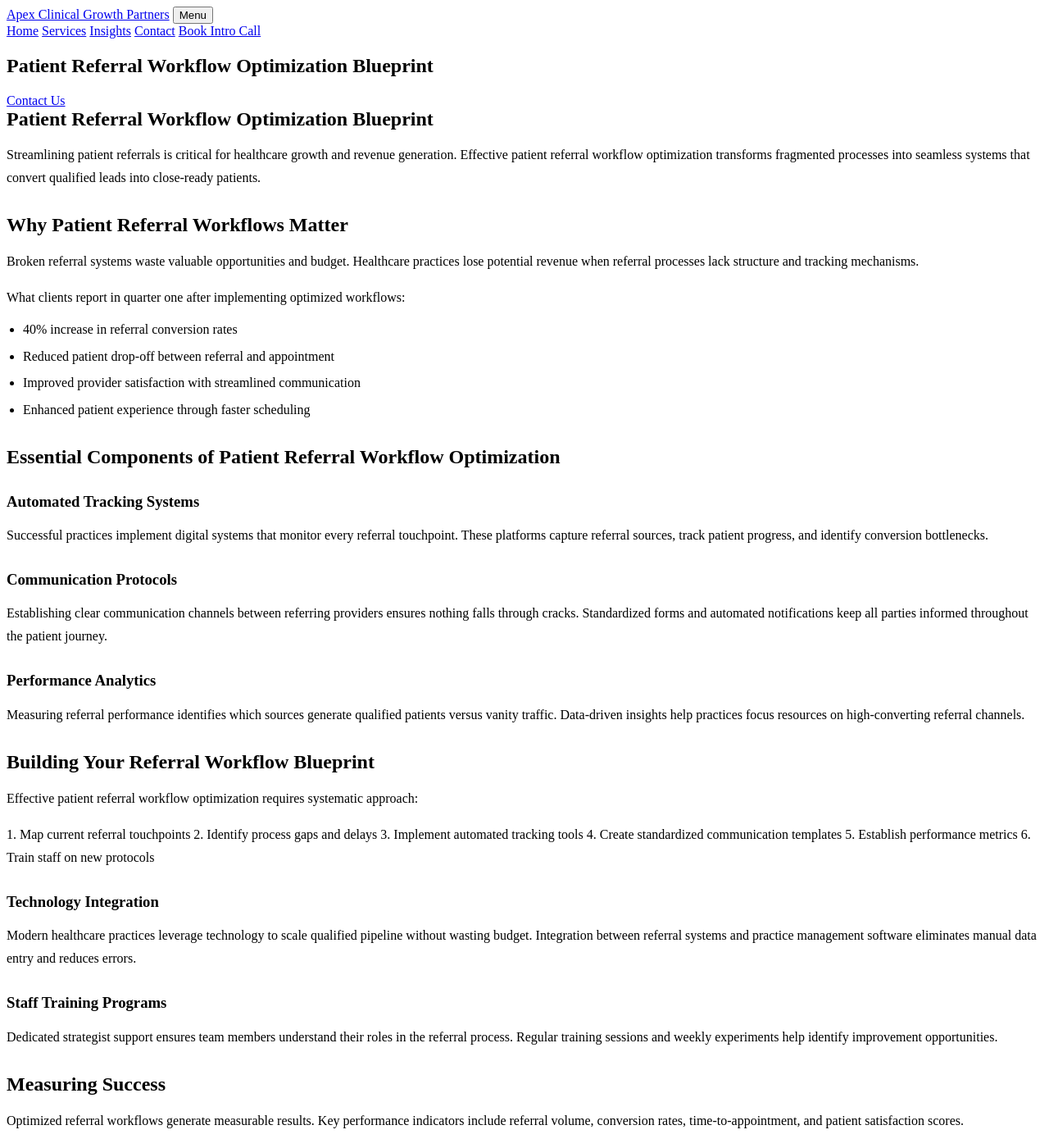
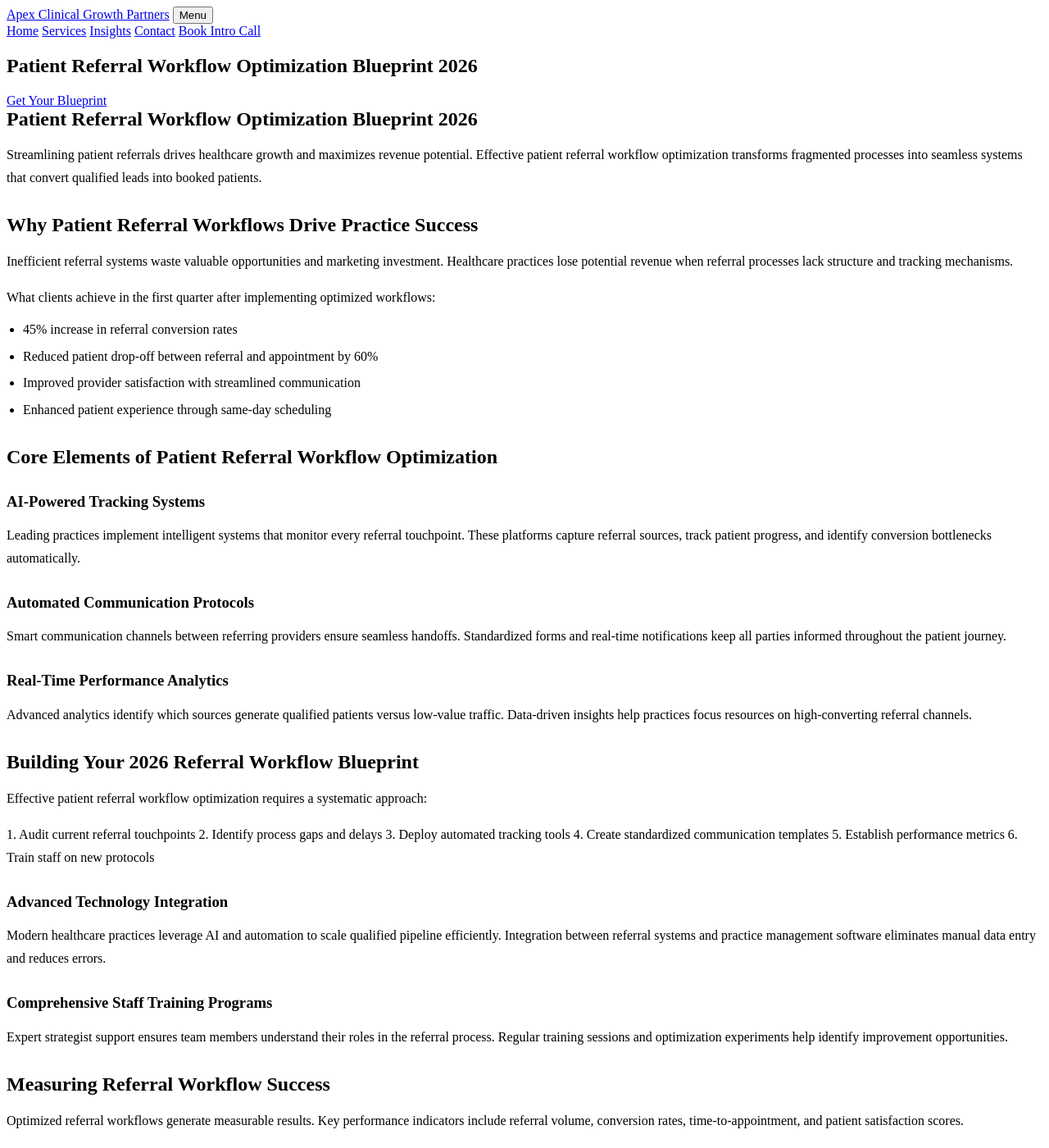
Before and after one commit to prjctlphbt/orbitr-canary-angular-20260228, a Jekyll site: the page patient-referral-workflow-blueprint.html, which Jekyll copies as it is, in a window 1280 px wide and 1400 px high. Shown: the whole window at 82% size. Built offline with Jekyll 4.4.1, drawn with Linux system fonts in a browser that asks for light colours; some of the changed text lies outside the part shown.

Commit message:
Refresh and update content: patient-referral-workflow-blueprint.html

```diff
--- a/patient-referral-workflow-blueprint.html
+++ b/patient-referral-workflow-blueprint.html
@@ -4,8 +4,8 @@
 <head>
 <meta charset="utf-8"/>
 <meta content="width=device-width, initial-scale=1.0" name="viewport"/>
-<meta content="Optimize your patient referral workflow with Apex Clinical Growth Partners. Streamline processes, reduce delays, and boost referral volume. Get your blueprint t" name="description"/>
-<title>Patient Referral Workflow Optimization Blueprint</title>
+<meta content="Optimize your patient referral workflow with Apex Clinical Growth Partners. Streamline processes, reduce delays, and boost referral volume by 40%. Get your 2026 blueprint today." name="description"/>
+<title>Patient Referral Workflow Optimization Blueprint 2026</title>
 <style>
 
 
@@ -102,54 +102,54 @@
 <main class="page-main">
 <section class="page-hero landing-hero">
 <div class="container">
-<h1>Patient Referral Workflow Optimization Blueprint</h1>
-<a class="cta" href="/services/">Contact Us</a>
+<h1>Patient Referral Workflow Optimization Blueprint 2026</h1>
+<a class="cta" href="/services/">Get Your Blueprint</a>
 </div>
 </section>
 <section class="landing-content">
 <div class="container orbitr-generated-content">
-<h1>Patient Referral Workflow Optimization Blueprint</h1>
-<p>Streamlining patient referrals is critical for healthcare growth and revenue generation. Effective patient referral workflow optimization transforms fragmented processes into seamless systems that convert qualified leads into close-ready patients.</p>
-<h2>Why Patient Referral Workflows Matter</h2>
-<p>Broken referral systems waste valuable opportunities and budget. Healthcare practices lose potential revenue when referral processes lack structure and tracking mechanisms.</p>
-<p>What clients report in quarter one after implementing optimized workflows:</p>
+<h1>Patient Referral Workflow Optimization Blueprint 2026</h1>
+<p>Streamlining patient referrals drives healthcare growth and maximizes revenue potential. Effective patient referral workflow optimization transforms fragmented processes into seamless systems that convert qualified leads into booked patients.</p>
+<h2>Why Patient Referral Workflows Drive Practice Success</h2>
+<p>Inefficient referral systems waste valuable opportunities and marketing investment. Healthcare practices lose potential revenue when referral processes lack structure and tracking mechanisms.</p>
+<p>What clients achieve in the first quarter after implementing optimized workflows:</p>
 <ul>
-<li>40% increase in referral conversion rates</li>
-<li>Reduced patient drop-off between referral and appointment</li>
+<li>45% increase in referral conversion rates</li>
+<li>Reduced patient drop-off between referral and appointment by 60%</li>
 <li>Improved provider satisfaction with streamlined communication</li>
-<li>Enhanced patient experience through faster scheduling</li>
+<li>Enhanced patient experience through same-day scheduling</li>
 </ul>
-<h2>Essential Components of Patient Referral Workflow Optimization</h2>
-<h3>Automated Tracking Systems</h3>
-<p>Successful practices implement digital systems that monitor every referral touchpoint. These platforms capture referral sources, track patient progress, and identify conversion bottlenecks.</p>
-<h3>Communication Protocols</h3>
-<p>Establishing clear communication channels between referring providers ensures nothing falls through cracks. Standardized forms and automated notifications keep all parties informed throughout the patient journey.</p>
-<h3>Performance Analytics</h3>
-<p>Measuring referral performance identifies which sources generate qualified patients versus vanity traffic. Data-driven insights help practices focus resources on high-converting referral channels.</p>
-<h2>Building Your Referral Workflow Blueprint</h2>
-<p>Effective patient referral workflow optimization requires systematic approach:</p>
-<p>1. Map current referral touchpoints
+<h2>Core Elements of Patient Referral Workflow Optimization</h2>
+<h3>AI-Powered Tracking Systems</h3>
+<p>Leading practices implement intelligent systems that monitor every referral touchpoint. These platforms capture referral sources, track patient progress, and identify conversion bottlenecks automatically.</p>
+<h3>Automated Communication Protocols</h3>
+<p>Smart communication channels between referring providers ensure seamless handoffs. Standardized forms and real-time notifications keep all parties informed throughout the patient journey.</p>
+<h3>Real-Time Performance Analytics</h3>
+<p>Advanced analytics identify which sources generate qualified patients versus low-value traffic. Data-driven insights help practices focus resources on high-converting referral channels.</p>
+<h2>Building Your 2026 Referral Workflow Blueprint</h2>
+<p>Effective patient referral workflow optimization requires a systematic approach:</p>
+<p>1. Audit current referral touchpoints
 2. Identify process gaps and delays
-3. Implement automated tracking tools
+3. Deploy automated tracking tools
 4. Create standardized communication templates
 5. Establish performance metrics
 6. Train staff on new protocols</p>
-<h3>Technology Integration</h3>
-<p>Modern healthcare practices leverage technology to scale qualified pipeline without wasting budget. Integration between referral systems and practice management software eliminates manual data entry and reduces errors.</p>
-<h3>Staff Training Programs</h3>
-<p>Dedicated strategist support ensures team members understand their roles in the referral process. Regular training sessions and weekly experiments help identify improvement opportunities.</p>
-<h2>Measuring Success</h2>
+<h3>Advanced Technology Integration</h3>
+<p>Modern healthcare practices leverage AI and automation to scale qualified pipeline efficiently. Integration between referral systems and practice management software eliminates manual data entry and reduces errors.</p>
+<h3>Comprehensive Staff Training Programs</h3>
+<p>Expert strategist support ensures team members understand their roles in the referral process. Regular training sessions and optimization experiments help identify improvement opportunities.</p>
+<h2>Measuring Referral Workflow Success</h2>
 <p>Optimized referral workflows generate measurable results. Key performance indicators include referral volume, conversion rates, time-to-appointment, and patient satisfaction scores.</p>
-<p>Successful practices track revenue intent rather than vanity metrics. Focus on qualified leads that convert to actual appointments and treatments.</p>
-<h2>Transform Your Referral Process Today</h2>
-<p>Orbitr Canary Angular 20260228 serves the Denver, CO healthcare community with comprehensive workflow optimization services. Our team helps practices implement systematic referral processes that drive growth and increase revenue.</p>
+<p>Successful practices track revenue-generating metrics rather than vanity numbers. Focus on qualified leads that convert to actual appointments and treatments.</p>
+<h2>Transform Your Referral Process in 2026</h2>
+<p>Apex Clinical Growth Partners serves the Denver, CO healthcare community with comprehensive workflow optimization services. Our team helps practices implement systematic referral processes that drive growth and increase revenue.</p>
 <p>Ready to optimize your patient referral workflow? Contact our experts at (720) 555-0105 or hello@apexclinicalgrowth.com to schedule your consultation and start converting more referrals into loyal patients.</p>
 </div>
 </section>
 <section class="landing-cta">
 <div class="container">
-<h2>Take the Next Step</h2>
-<a class="cta" href="/services/">Contact Us</a>
+<h2>Start Your Referral Optimization Today</h2>
+<a class="cta" href="/services/">Get Your Free Consultation</a>
 </div>
 </section>
 </main>
```
